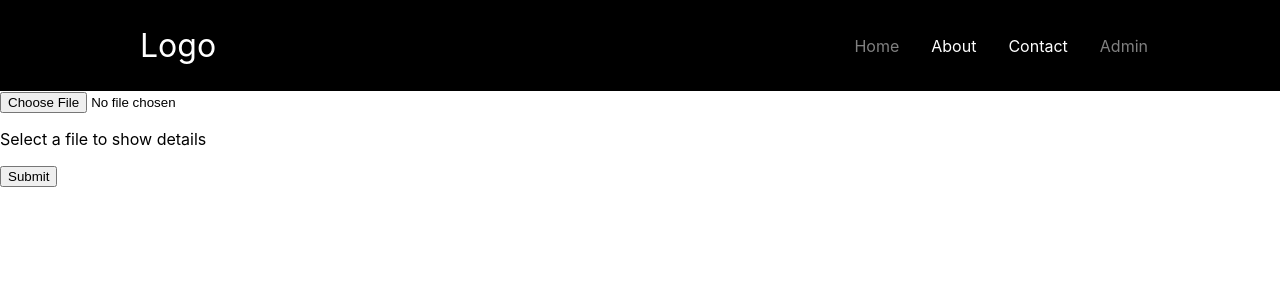
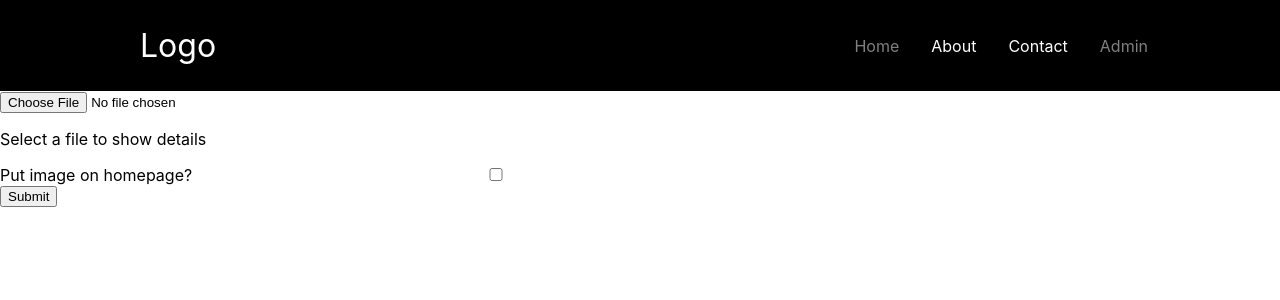
Before and after one commit to Red-Hammer/gomez_portfolio_frontend, a React (Create React App) app: page /admin in a window 1280 px wide. Shown: the top 300 px of the page. Built offline with nearby package versions, Linux system fonts and the light colour scheme.

Commit message:
Added support for the homepage indicator

```diff
--- a/src/Admin.js
+++ b/src/Admin.js
@@ -3,24 +3,31 @@ import React, {useState} from "react";
 export default function Admin() {
     const [selectedFile, setSelectedFile] = useState(null);
     const [isFilePicked, setIsFilePicked] = useState(false);
+    const [isFileHomepage, setIsFileHomepage] = useState(false);
 
 
-    const changeHandler = (event) => {
+    const fileChangeHandler = (event) => {
         setSelectedFile(event.target.files[0]);
         setIsFilePicked(true);
     };
+
+    const homeChangeHandler = () => {
+        setIsFileHomepage(!isFileHomepage);
+    }
 
     const handleSubmission = () => {
         const formData = new FormData();
 
         formData.append('File', selectedFile);
+        formData.append('isHomepage', JSON.stringify(isFileHomepage))
+        console.log(formData)
 
         fetch(
-            'http://127.0.0.1:5000/api/uploadImage',
+            'http://127.0.0.1:5003/api/uploadImage',
             {
                 method: 'POST',
                 body: formData,
-
+                // isHomepage: JSON.stringify(isFileHomepage)
             }
         )
             .then((res) => res.json())
@@ -28,6 +35,7 @@ export default function Admin() {
                 console.log('Success', result);
                 setIsFilePicked(false);
                 setSelectedFile(null);
+                setIsFileHomepage(false);
 
             })
             .catch((error) => {
@@ -40,7 +48,7 @@ export default function Admin() {
         <div>
 
             <div>
-                <input type="file" name="file" onChange={changeHandler}/>
+                <input type="file" name="file" onChange={fileChangeHandler}/>
                 {isFilePicked ? (
                     <div>
                         <p>Filename: {selectedFile.name}</p>
@@ -55,6 +63,10 @@ export default function Admin() {
                     <p>Select a file to show details</p>
                 )}
                 <div>
+                    Put image on homepage?
+                    <input type="checkbox" name="homepage" checked={isFileHomepage} onChange={homeChangeHandler}/>
+                </div>
+                <div>
                     <button onClick={handleSubmission}>Submit</button>
                 </div>
             </div>
--- a/src/Portfolio.js
+++ b/src/Portfolio.js
@@ -11,7 +11,7 @@ export default function Portfolio() {
     const [images, setImages] = useState([]);
 
     useEffect(() => {
-        fetch('http://127.0.0.1:5000/api/photos') //TODO: Change this to the actual api route when productionized
+        fetch('http://127.0.0.1:5003/api/home-photos') //TODO: Change this to the actual api route when productionized
             .then(res => res.json())
             .then(
                 (result) => {
```
